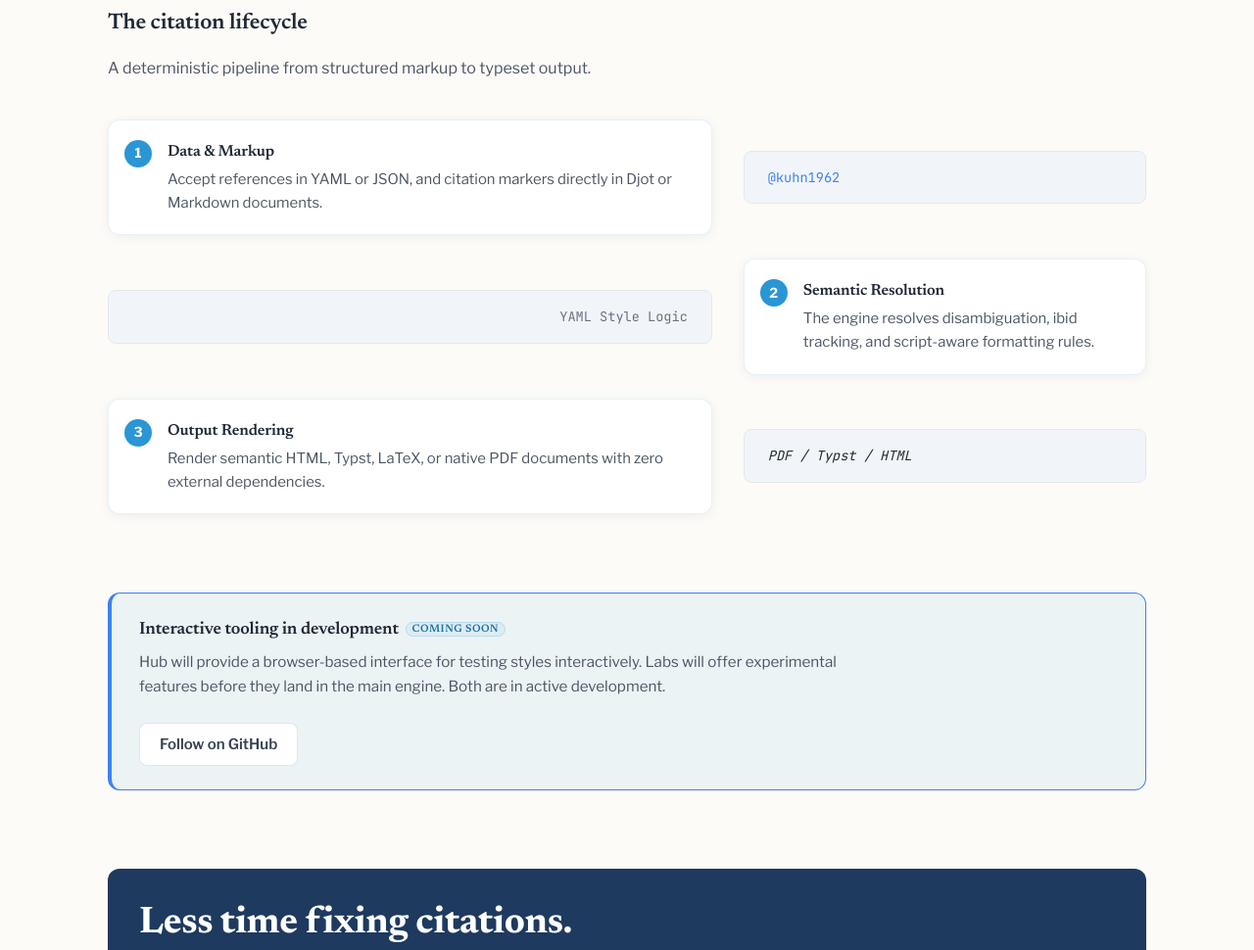
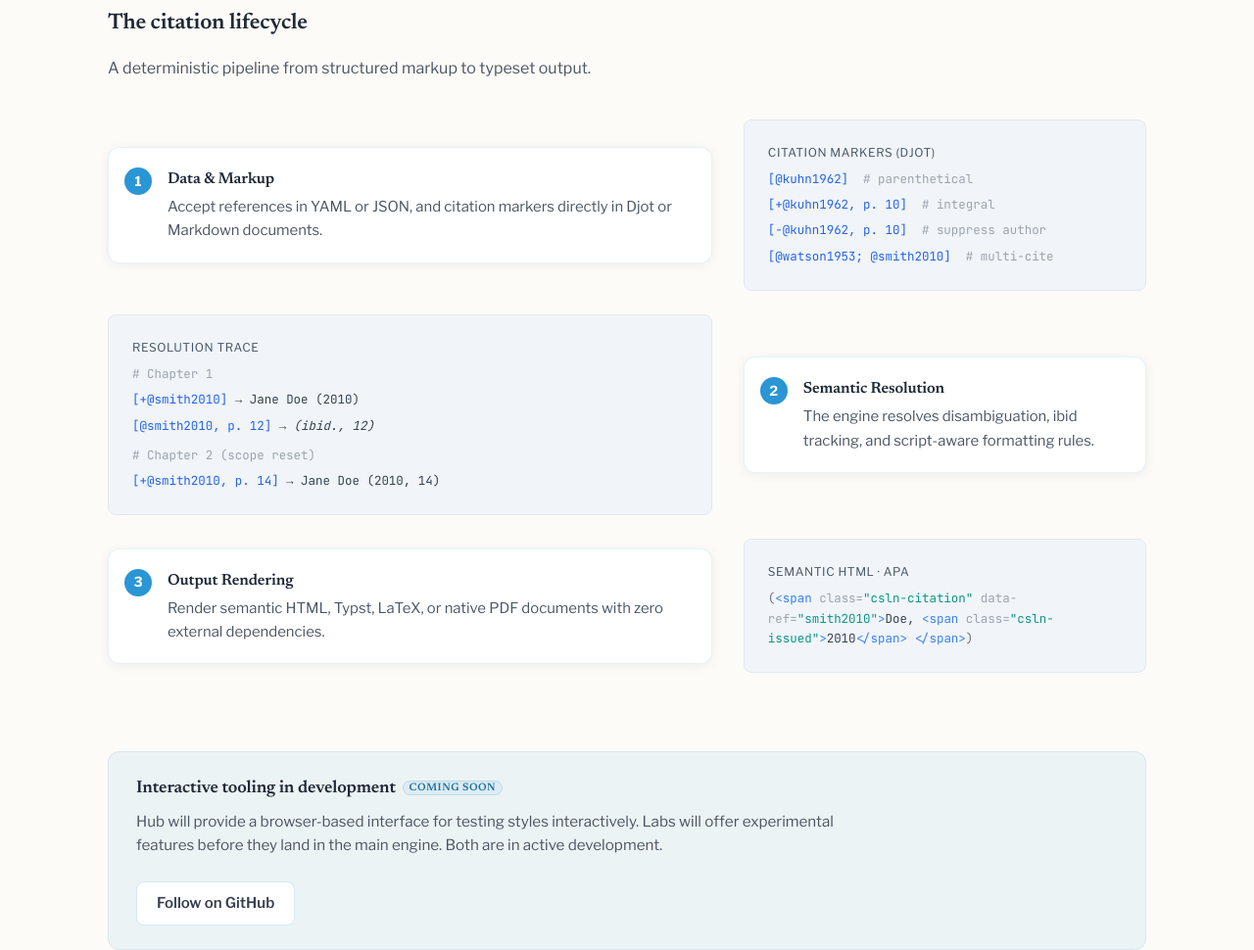
Before and after one commit to citum/citum-org, a plain HTML site: page docs/index.html in a window 1280 px wide. Shown: the part 1580-2550 px from the top of the page at 98% size. Drawn offline with nearby package versions, Linux system fonts and the light colour scheme.

Commit message:
fix(site): polish citation lifecycle section and PR description
- Replace placeholder workshop blocks with real Djot marker syntax,
  ibid/scope-reset resolution trace, and multi-format output examples
- Fix resolution trace: use parenthetical for ibid, show full name
  (Jane Doe) and locator on scope-reset citation
- Add semantic HTML output example (APA, smith2010) to step 3
- Remove side-stripe border violation from callout
- Update PR title and description to drop "Dark Mode" and accurately
  reflect scope of changes

```diff
--- a/docs/index.html
+++ b/docs/index.html
@@ -173,15 +173,28 @@ issued: 1962</pre>
             <h3 class="font-semibold text-[1rem] mb-1 text-gray-800">Data & Markup</h3>
             <p class="text-[0.93rem] leading-relaxed">Accept references in YAML or JSON, and citation markers directly in Djot or Markdown documents.</p>
           </div>
-          <div class="hidden md:block workshop-block py-4">
-            <span class="text-blue-500">@kuhn1962</span>
+          <div class="hidden md:block workshop-block delay-1 animate-in">
+            <div class="workshop-label">Citation markers (Djot)</div>
+            <div class="text-[0.78rem] space-y-1.5 leading-relaxed">
+              <div><span class="text-blue-600">[@kuhn1962]</span> <span class="text-gray-400">&nbsp;# parenthetical</span></div>
+              <div><span class="text-blue-600">[+@kuhn1962, p. 10]</span> <span class="text-gray-400">&nbsp;# integral</span></div>
+              <div><span class="text-blue-600">[-@kuhn1962, p. 10]</span> <span class="text-gray-400">&nbsp;# suppress author</span></div>
+              <div><span class="text-blue-600">[@watson1953; @smith2010]</span> <span class="text-gray-400">&nbsp;# multi-cite</span></div>
+            </div>
           </div>
         </article>
         <article class="asymmetric-grid items-center delay-1 animate-in">
-           <div class="hidden md:block workshop-block py-4 text-right">
-            <span class="text-gray-500">YAML Style Logic</span>
+          <div class="hidden md:block workshop-block">
+            <div class="workshop-label">Resolution trace</div>
+            <div class="text-[0.78rem] space-y-1.5 leading-relaxed">
+              <div class="text-gray-400"># Chapter 1</div>
+              <div><span class="text-blue-600">[+@smith2010]</span> &rarr; <span class="text-gray-700">Jane Doe (2010)</span></div>
+              <div><span class="text-blue-600">[@smith2010, p. 12]</span> &rarr; <span class="text-gray-700 italic">(ibid., 12)</span></div>
+              <div class="text-gray-400 pt-1"># Chapter 2 (scope reset)</div>
+              <div><span class="text-blue-600">[+@smith2010, p. 14]</span> &rarr; <span class="text-gray-700">Jane Doe (2010, 14)</span></div>
+            </div>
           </div>
-          <div class="step" style="padding-left: 60px;">
+          <div class="step">
             <span class="step-num">2</span>
             <h3 class="font-semibold text-[1rem] mb-1 text-gray-800">Semantic Resolution</h3>
             <p class="text-[0.93rem] leading-relaxed">The engine resolves disambiguation, ibid tracking, and script-aware formatting rules.</p>
@@ -193,8 +206,16 @@ issued: 1962</pre>
             <h3 class="font-semibold text-[1rem] mb-1 text-gray-800">Output Rendering</h3>
             <p class="text-[0.93rem] leading-relaxed">Render semantic HTML, Typst, LaTeX, or native PDF documents with zero external dependencies.</p>
           </div>
-          <div class="hidden md:block workshop-block py-4">
-            <span class="text-gray-800 italic">PDF / Typst / HTML</span>
+          <div class="hidden md:block workshop-block">
+            <div class="workshop-label">Semantic HTML · APA</div>
+            <div class="text-[0.78rem] leading-relaxed">
+              <span class="text-gray-500">(</span><span class="text-blue-500">&lt;span</span>
+              <span class="text-gray-400">class=</span><span class="text-teal-600">"csln-citation"</span>
+              <span class="text-gray-400">data-ref=</span><span class="text-teal-600">"smith2010"</span><span class="text-blue-500">&gt;</span><span class="text-gray-700">Doe,</span>
+              <span class="text-blue-500">&lt;span</span>
+              <span class="text-gray-400">class=</span><span class="text-teal-600">"csln-issued"</span><span class="text-blue-500">&gt;</span><span class="text-gray-700">2010</span><span class="text-blue-500">&lt;/span&gt;</span>
+              <span class="text-blue-500">&lt;/span&gt;</span><span class="text-gray-500">)</span>
+            </div>
           </div>
         </article>
       </div>
@@ -202,7 +223,7 @@ issued: 1962</pre>
 
     <!-- Hub / Labs callout -->
     <section class="mt-20" aria-label="Interactive tooling — coming soon">
-      <div class="callout border-l-4 border-blue-500">
+      <div class="callout">
         <h3 class="font-semibold text-[1.1rem] mb-2 text-gray-800">Interactive tooling in development <span class="soon">coming soon</span></h3>
         <p class="text-[0.95rem] leading-relaxed max-w-[70ch] text-gray-600 mt-2">
           Hub will provide a browser-based interface for testing styles interactively. Labs will offer experimental features before they land in the main engine. Both are in active development.
```
